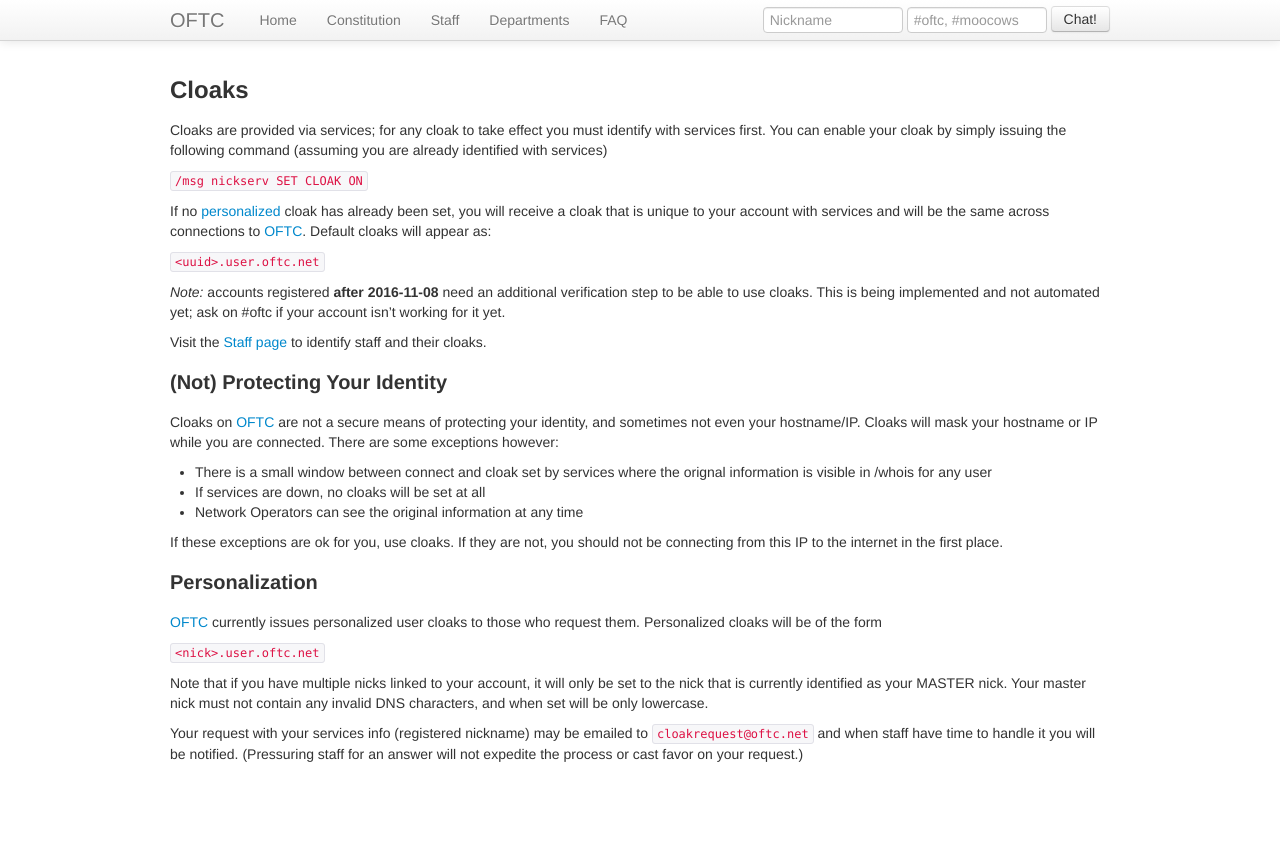
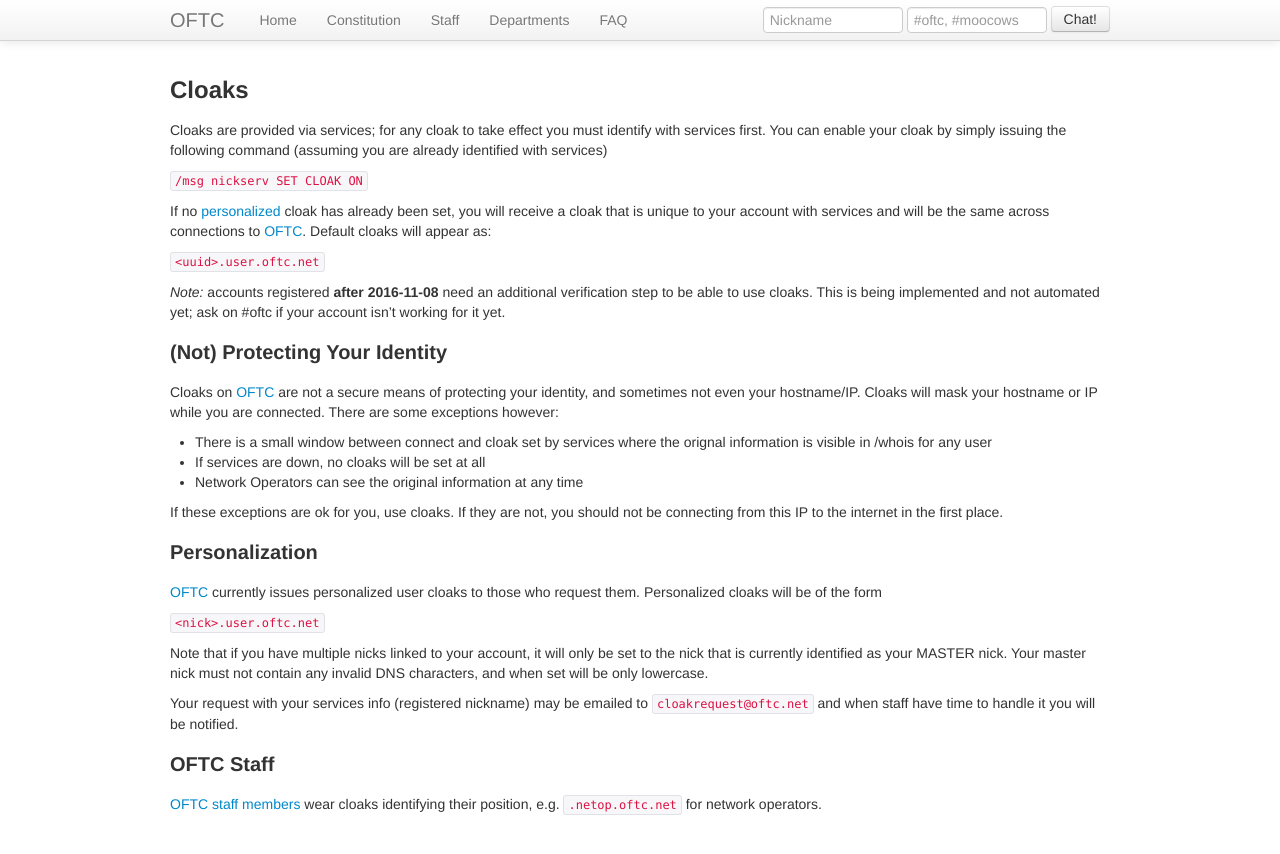
Before and after one commit to oftc/oftc-web, a Jekyll site: the page built from UserCloaks.md, in a window 1280 px wide. Shown: the top 854 px of the page. Built offline with Jekyll 4.4.1, drawn with Linux system fonts in a browser that asks for light colours.

Commit message:
Move staff cloak note to the bottom

```diff
--- a/UserCloaks.md
+++ b/UserCloaks.md
@@ -20,8 +20,6 @@
 *Note:* accounts registered **after 2016-11-08** need an additional
 verification step to be able to use cloaks. This is being implemented and not
 automated yet; ask on #oftc if your account isn't working for it yet.
-
-Visit the [Staff page](/staff/) to identify staff and their cloaks.
 
 ### (Not) Protecting Your Identity
 
@@ -53,5 +51,9 @@
 
 Your request with your services info (registered nickname) may be emailed to
 `cloakrequest@oftc.net` and when staff have time to handle it you will be
-notified. (Pressuring staff for an answer will not expedite the process or cast
-favor on your request.)
+notified.
+
+### OFTC Staff
+
+[OFTC staff members](/staff/) wear cloaks identifying their position, e.g.
+`.netop.oftc.net` for network operators.
```
